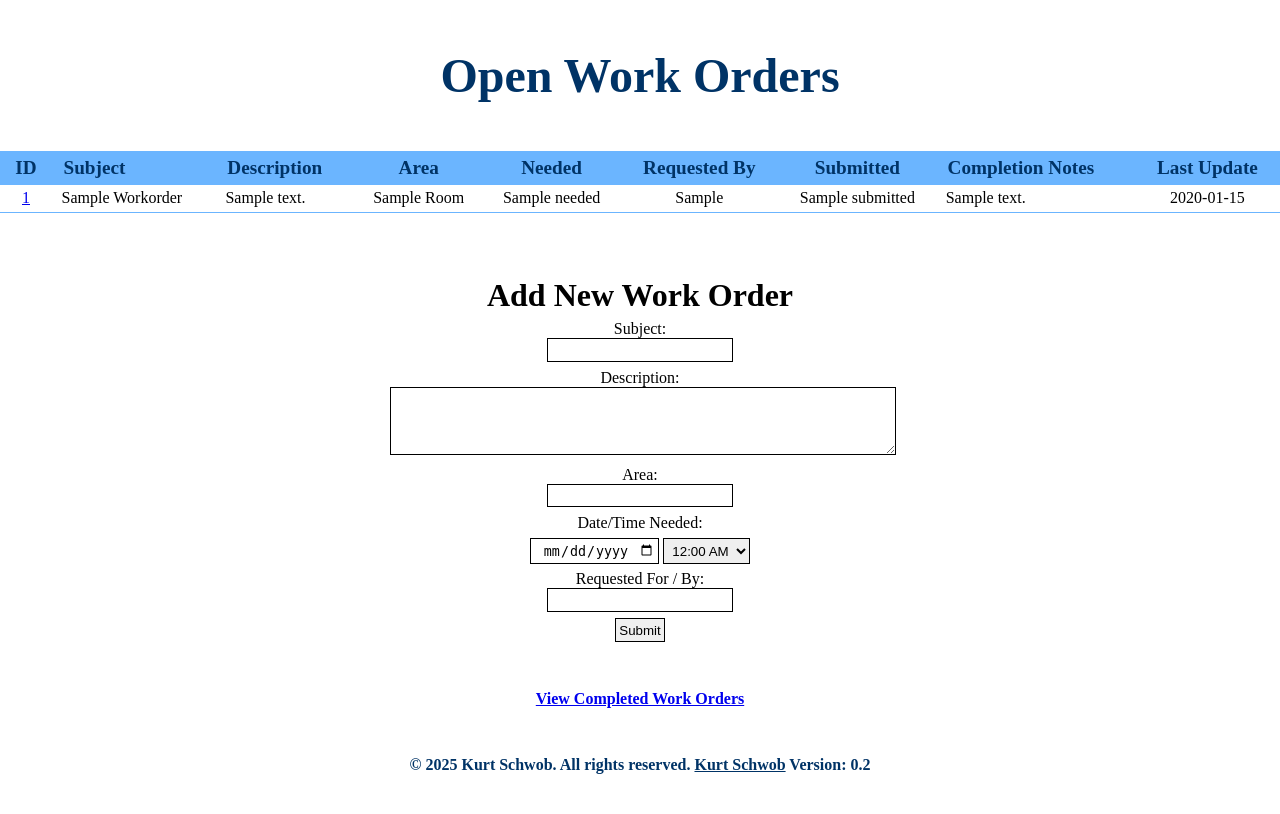
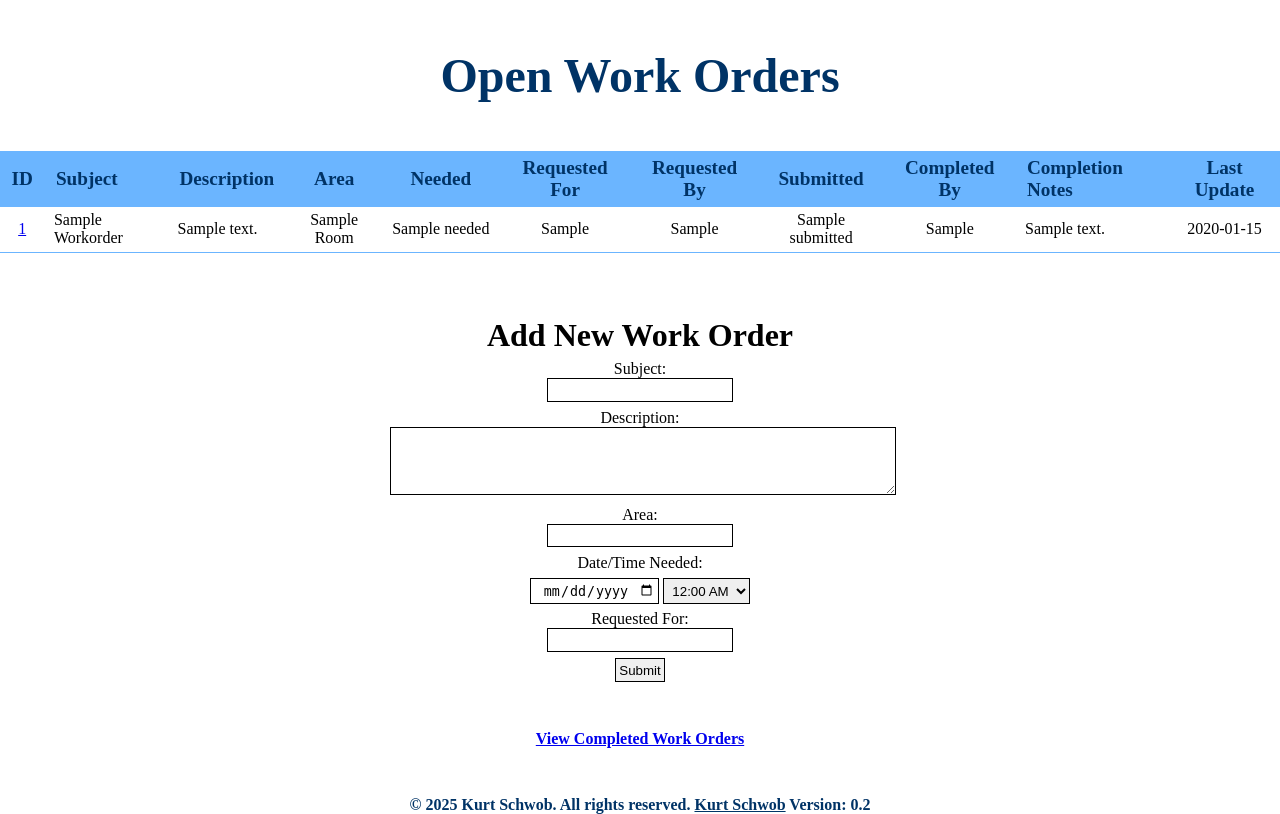
Before and after one commit to Schwoby/work-order-system, a Flask app: template templates/index.html in a window 1280 px wide. Before the commit the page ends 774 px from the top, so only its background shows below. Run offline with Flask 3, Linux system fonts and the light colour scheme; the template is opened without the code that fills it: most values are stand-ins (such as "Sample title", 1, 10 or a date in 2020).

Commit message:
Update work order fields and form actions

```diff
--- a/templates/index.html
+++ b/templates/index.html
@@ -16,8 +16,10 @@
       <th class='left'>Description</th>
       <th>Area</th>
       <th>Needed</th>
+      <th>Requested For</th>
       <th>Requested By</th>
       <th>Submitted</th>
+      <th>Completed By</th>
       <th class='left'>Completion Notes</th>
       <th>Last Update</th>
     </tr>
@@ -25,22 +27,24 @@
   <tbody>
   {% for wo in workorders %}
     <tr class="{% if wo['needed'] and wo['needed'] <= now.strftime('%Y-%m-%dT%H:%M') %}overdue{% elif wo['needed'] and wo['needed'] <= soon.strftime('%Y-%m-%dT%H:%M') %}due{% endif %}">
-      <td><a href="{{ url_for('edit', wo_id=wo['id']) }}">{{ wo['id'] }}</a></td>
+      <td><a href="{{ url_for('workorders.wo_edit', wo_id=wo['id']) }}">{{ wo['id'] }}</a></td>
       <td class='left cap'>{{ wo['subject'] }}</td>
       <td class='left capfirst'>{{ wo['body'] }}</td>
       <td class='cap'>{{ wo['room'] or '' }}</td>
       <td>{% if wo['needed'] %}<span class="no-wrap">{{ wo['needed'] | format_needed_date }}</span> <span class="no-wrap">{{ wo['needed'] | format_needed_time }}</span>{% endif %}</td>
+      <td class='cap'>{{ wo['requested_for'] or '' }}</td>
       <td class='cap'>{{ wo['requested_by'] or '' }}</td>
       <td>{{ wo['submitted'] or '' }}</td>
+      <td class='cap'>{{ wo['completed_by'] or '' }}</td>
       <td class='left capfirst'>{{ wo['completion_text'] or '' }}</td>
       <td>{{ wo['last_update'] or '' }}</td>
     </tr>
   {% else %}
-    <tr><td colspan="9">No open work orders.</td></tr>
+    <tr><td colspan="11">No open work orders.</td></tr>
   {% endfor %}
   </tbody>
 </table>
-<form action="{{ url_for('add') }}" method="post">
+<form action="{{ url_for('workorders.add') }}" method="post">
   <h2>Add New Work Order</h2>
   <label>Subject:<br><input name="subject" required></label>
   <label>Description:<br><textarea name="body" rows="4" cols="60" class='left' required></textarea></label>
@@ -48,20 +52,19 @@
   <label>Date/Time Needed:</label>
   <input type="date" id="needed_date"> <select id="needed_time"></select>
   <input type="hidden" name="needed" id="needed">
-  <label>Requested For / By:<br><input name="requested_by"></label>
+  <label>Requested For:<br><input name="requested_for"></label>
   <button type="submit">Submit</button>
 </form>
-<h3><a href="{{ url_for('completed') }}">View Completed Work Orders</a></h3>
+<h3><a href="{{ url_for('workorders.wo_completed') }}">View Completed Work Orders</a></h3>
 <script>
-  // Populate the time dropdown with 15-minute increments in 12h format
   const timeSelect = document.getElementById('needed_time');
   for (let hour = 0; hour < 24; hour++) {
     for (let minute of [0, 15, 30, 45]) {
       const opt = document.createElement('option');
-      const hour12 = (hour % 12) || 12;  // Convert 0 -> 12 for AM
+      const hour12 = (hour % 12) || 12;
       const ampm = hour < 12 ? 'AM' : 'PM';
       const label = `${hour12}:${String(minute).padStart(2, '0')} ${ampm}`;
-      const value = `${String(hour).padStart(2, '0')}:${String(minute).padStart(2, '0')}`; // 24h internal
+      const value = `${String(hour).padStart(2, '0')}:${String(minute).padStart(2, '0')}`;
       opt.value = value;
       opt.textContent = label;
       timeSelect.appendChild(opt);
```
